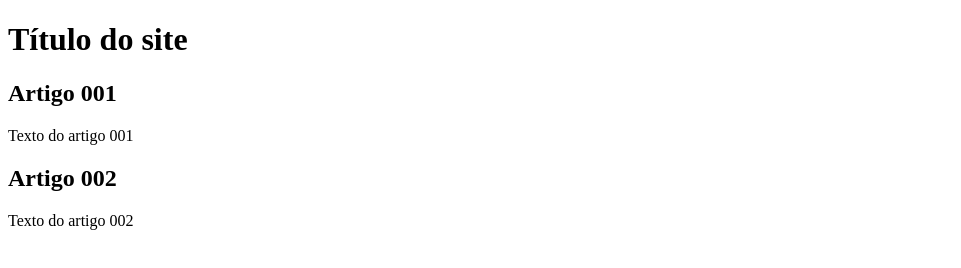
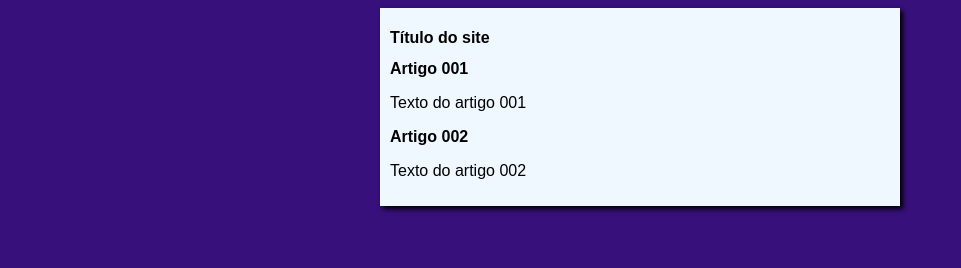
Before and after one commit to raphavom/projeto-site, a plain HTML site: page index.html in a window 1280 px wide. Shown: the whole page, without its empty margins (0-961 px from the left). Drawn offline with Linux system fonts and the light colour scheme.

Commit message:
início do design
Criação do CSS

```diff
--- /dev/null
+++ b/estilos/style.css
@@ -0,0 +1,17 @@
+* {
+    font-family: Arial, Helvetica, sans-serif;
+    font-size: 16px;
+
+}
+
+body {
+    background-color: rgb(55, 16, 123);
+}
+
+main {
+    background-color: aliceblue;
+    width: 500px;
+    margin: auto;
+    padding: 10px;
+    box-shadow: 3px 3px 5px rgba(0, 0, 0.473);
+}
--- a/index.html
+++ b/index.html
@@ -5,6 +5,7 @@
     <meta http-equiv="X-UA-Compatible" content="IE=edge">
     <meta name="viewport" content="width=device-width, initial-scale=1.0">
     <title>Document</title>
+    <link rel="stylesheet" href="estilos/style.css">
 </head>
 <body>
     <main>
```
